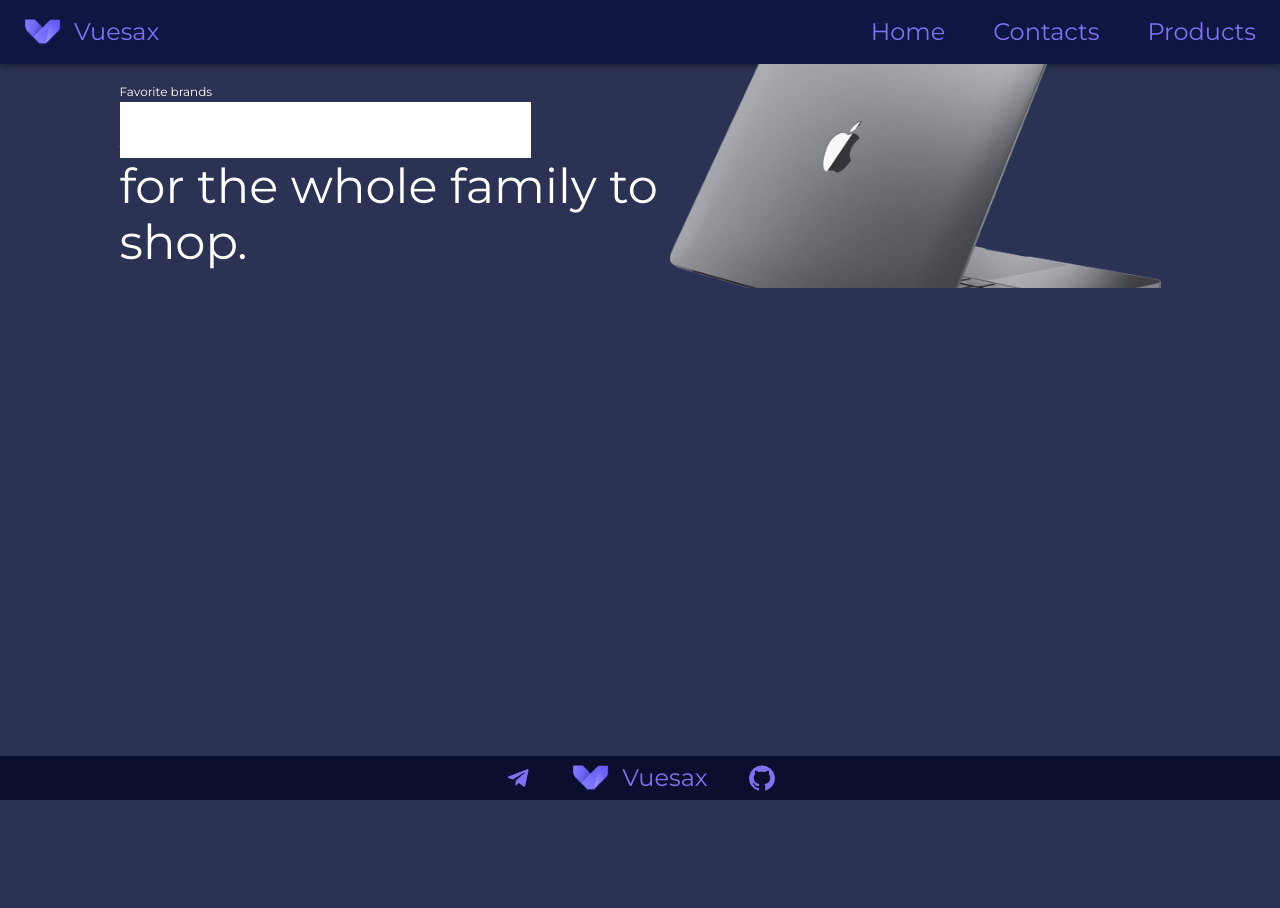
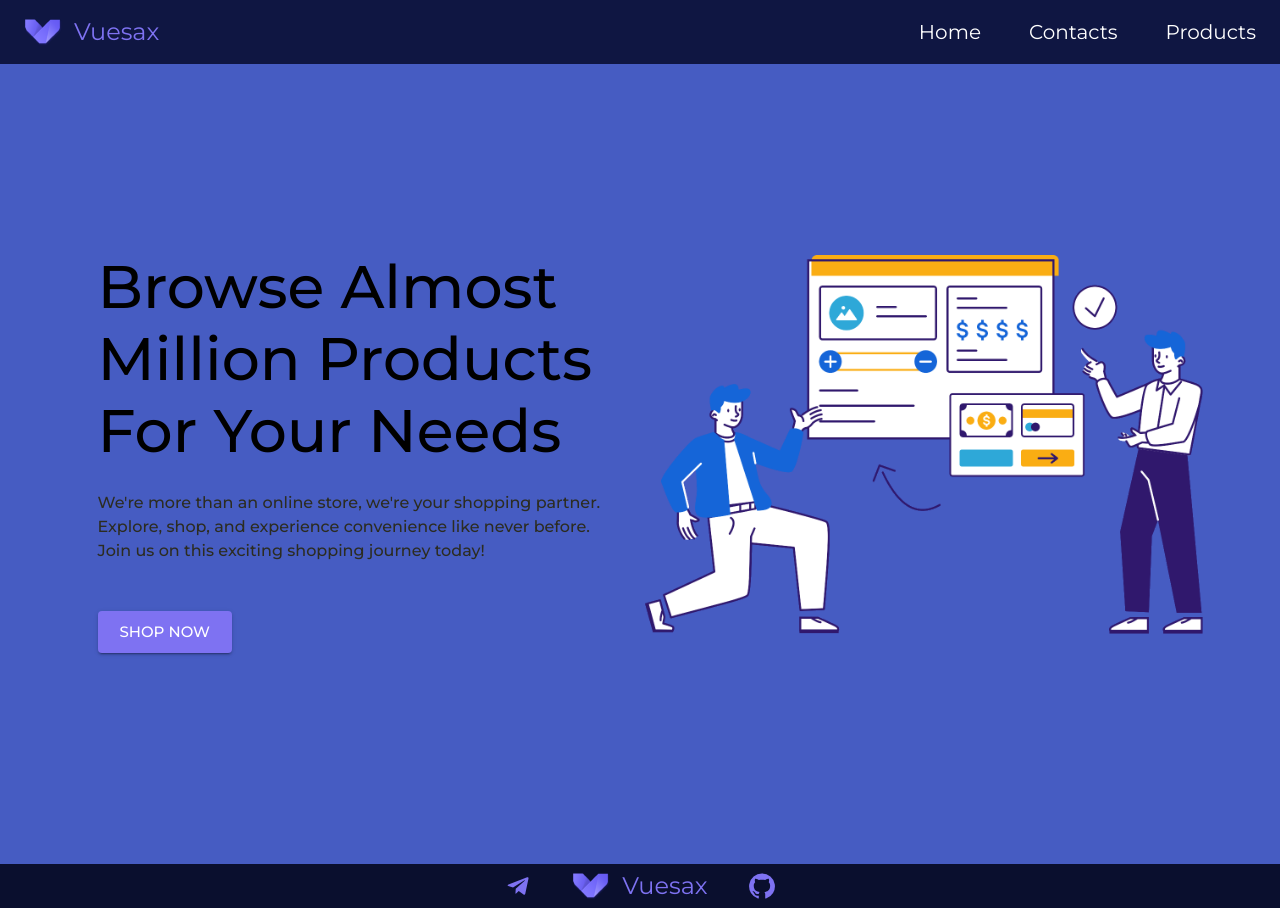
Before and after one commit to sifes/Vuesax, a Next.js app: page / in a window 1280 px wide. Before the commit the page ends 800 px from the top, so only its background shows below. Built offline with nearby package versions, Linux system fonts and the light colour scheme.

Commit message:
feat: home page

```diff
--- a/src/components/shared/Header.tsx
+++ b/src/components/shared/Header.tsx
@@ -13,7 +13,7 @@ import { Logo } from '@/ui/Logo';
 import Link from 'next/link';
 
 const NavLink = styled(Link)(({ theme }) => ({
-    color: theme.palette.primary.main,
+    color: '#0F1642',
     display: 'flex',
     alignItems: 'center',
     flex: '1 1 auto',
@@ -30,7 +30,7 @@ export function Header() {
         setMobileOpen((prevState) => !prevState);
     };
     return (
-        <Box sx={{ display: 'flex' }}>
+        <Box sx={{ display: 'flex', bgcolor: 'secondary.dark' }}>
             <AppBar component="nav" color='secondary' position='static'>
                 <Toolbar sx={{ alignItems: 'center', justifyContent: 'space-between' }} >
                     <Logo />
@@ -42,9 +42,9 @@ export function Header() {
                         <MenuIcon />
                     </IconButton>
                     <Box sx={{ display: { xs: 'none', sm: 'flex', gap: 48 } }}>
-                        <NavLink href='/' sx={{ color: 'text.main', fontSize: 24 }}>Home</NavLink>
-                        <NavLink href='/contacts' sx={{ color: 'text.main', fontSize: 24 }}>Contacts</NavLink>
-                        <NavLink href='/products' sx={{ color: 'text.main', fontSize: 24 }}>Products</NavLink>
+                        <NavLink href='/' sx={{ color: '#fff', fontSize: 20 }}>Home</NavLink>
+                        <NavLink href='/contacts' sx={{ color: '#fff', fontSize: 20 }}>Contacts</NavLink>
+                        <NavLink href='/products' sx={{ color: '#fff', fontSize: 20 }}>Products</NavLink>
                     </Box>
                 </Toolbar>
             </AppBar>
--- a/src/pages/index.tsx
+++ b/src/pages/index.tsx
@@ -1,24 +1,29 @@
-import { Box, Typography, styled } from "@mui/material";
-
+import { Box, Button, Container, Stack, Typography, styled } from "@mui/material";
+import Image from "next/image";
 const BackgroundImage = styled(Box)(({ theme }) => ({
   width: '491px',
-  padding: '0 0 17.5% 0',
+  padding: '0 0 28% 0',
   minHeight: '0px',
-  background: "url(/mac.png)",
   backgroundSize: 'cover',
+  background: "url(https://cdn.discordapp.com/attachments/1044329413505974342/1166796466241675346/blade15hero.0.jpg?ex=654bcae3&is=653955e3&hm=2830786b1ec51b5a2a3fdfb6f88896b79e6d7a1b86c3f58dafa34a174e420f94&)",
   backgroundPosition: 'center',
 }));
 
 
 export default function Home() {
   return (
-    <Box sx={{ display: 'flex', height: 1, width: 1, justifyContent: 'center', alignItems: 'center', bgcolor: 'background' }}>
-      <Box sx={{ display: 'flex', flexDirection: 'column', justifyContent: 'center' }} >
-        <Typography variant="caption" component={'span'} sx={{}}>Favorite brands</Typography>
-        <Typography component={'span'} variant="h3" sx={{ bgcolor: 'Background', width: 'max-content' }}>An exciting place</Typography>
-        <Typography variant="h3" component={'div'} sx={{ width: '550px' }} >for the whole family to shop.</Typography>
-      </Box>
-      <BackgroundImage />
-    </Box >
+    <Box sx={{ minHeight: '100vh', bgcolor: '#465cc2', display: 'flex', alignItems: 'center', justifyContent: 'center', }}>
+      <Stack sx={{}} direction={'row'}  >
+        <Stack sx={{ bgcolor: '#', borderRadius: '12px', maxWidth: '567px', padding: '20px', marginTop: '-24px' }} direction={'column'} gap={3} justifyContent={'center'} >
+          <Typography variant={'h2'} fontWeight={500} color={'black'}>Browse Almost Million Products For Your Needs</Typography>
+          <Typography variant={'body1'} color={'text.secondary'} fontWeight={500} sx={{ marginBottom: '24px', }}>We're more than an online store, we're your shopping partner. Explore, shop, and experience convenience like never before. Join us on this exciting shopping journey today!
+          </Typography>
+          <Button variant={'contained'} sx={{ maxWidth: 'fit-content' }} size="large">Shop Now</Button>
+        </Stack>
+        <Stack sx={{ height: 1 }}  >
+          <img src={'/home.png'} alt="Home" />
+        </Stack>
+      </Stack >
+    </Box>
   )
 }
--- a/src/pages/products/index.tsx
+++ b/src/pages/products/index.tsx
@@ -50,6 +50,7 @@ const ProductsPage: React.FC<ProductPageProps> = ({ initialProducts }) => {
                 <SearchProducts products={products} />
                 <PaginationProducts page={page} setPage={setPage} count={toPagesCount(products)} />
                 <Products products={products} currentPage={page} />
+                <PaginationProducts page={page} setPage={setPage} count={toPagesCount(products)} />
             </ProductsWrapper>
         </ProductsPageWrapper>
     )
```
Also changed, not shown: public/home.png (added), public/homebg.png (added).
